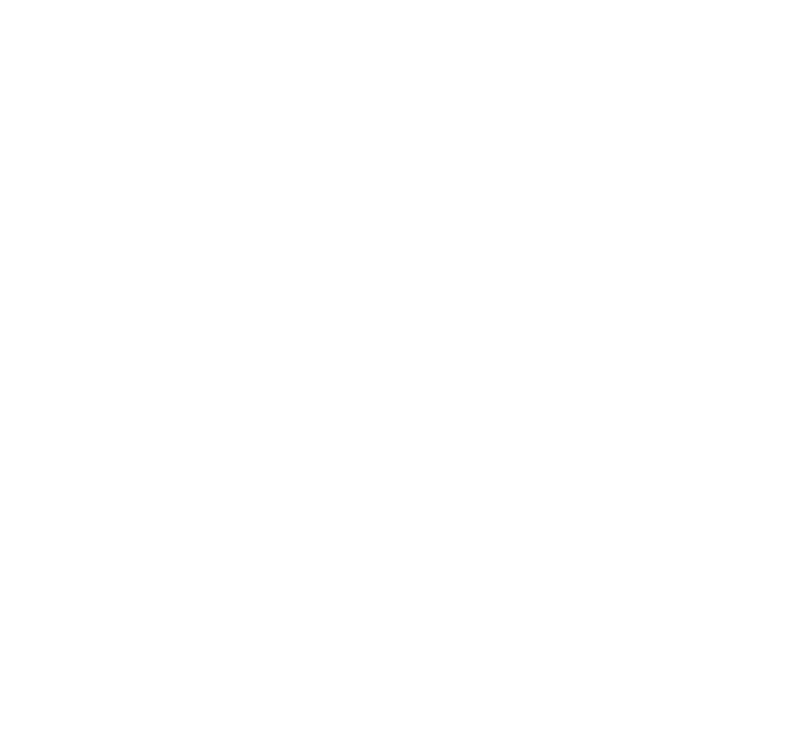
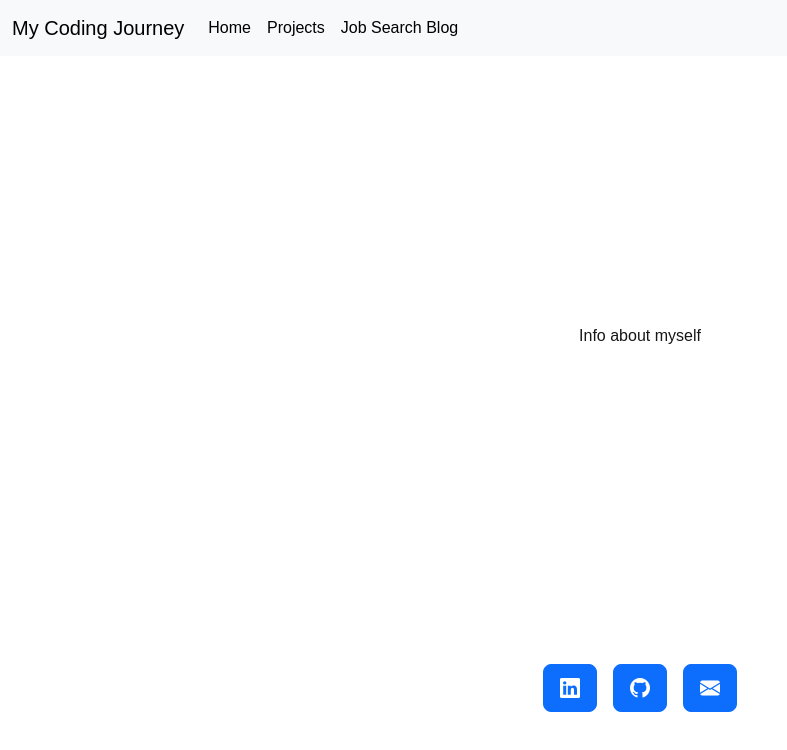
Before and after one commit to codeMonkeyHopeful/portfolio-and-blog, a Next.js app: page /me in a window 1280 px wide. Before the commit this address had no page. Shown: the top 750 px of the page, without its empty margins (0-787 px from the left). Built offline with nearby package versions, Linux system fonts and the light colour scheme.

Commit message:
route created

```diff
--- /dev/null
+++ b/src/app/me/page.tsx
@@ -0,0 +1,12 @@
+import type { Metadata } from "next";
+
+export const metadata: Metadata = {
+  title: "About Me",
+  description: "Learn more about codeMonkeyHopeful.",
+};
+
+const Me = ({}) => {
+  return <div>Info about myself</div>;
+};
+
+export default Me;
```
Also changed, not shown: src/app/me/index.ts (added).
